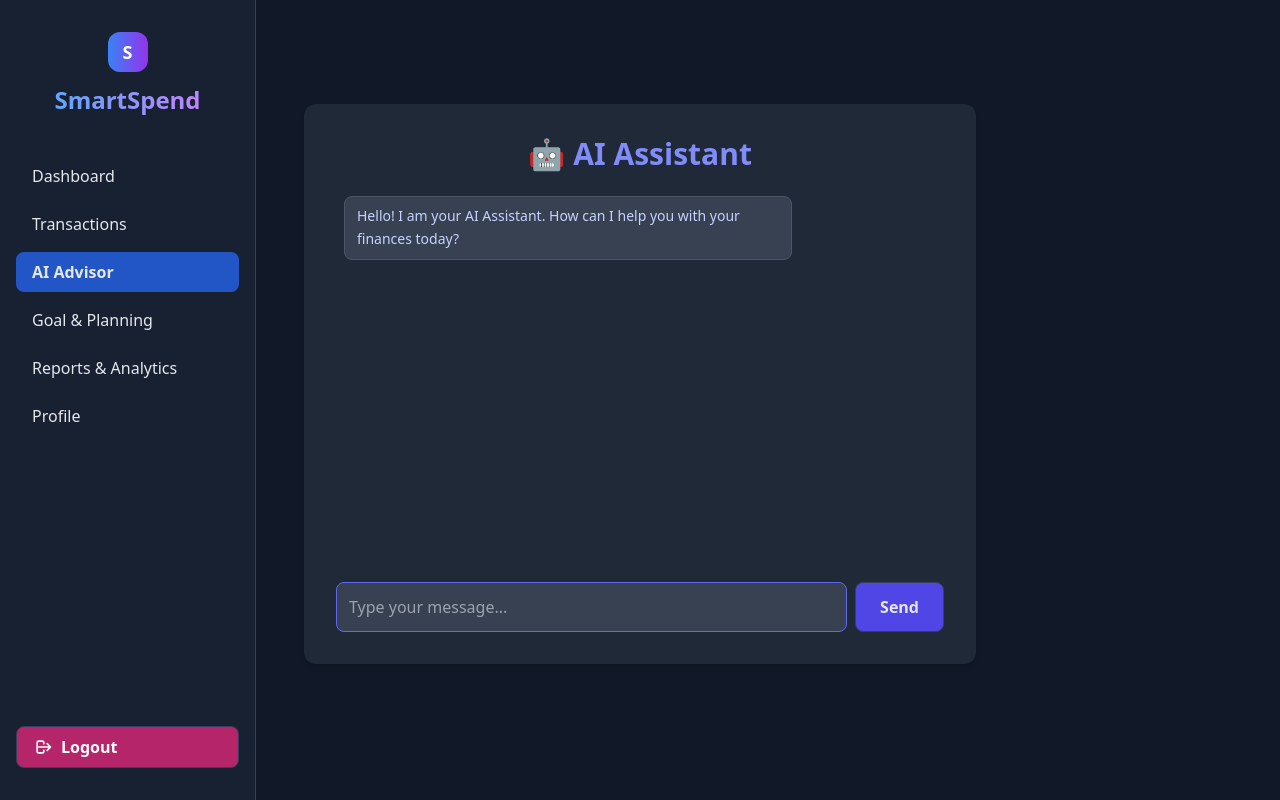
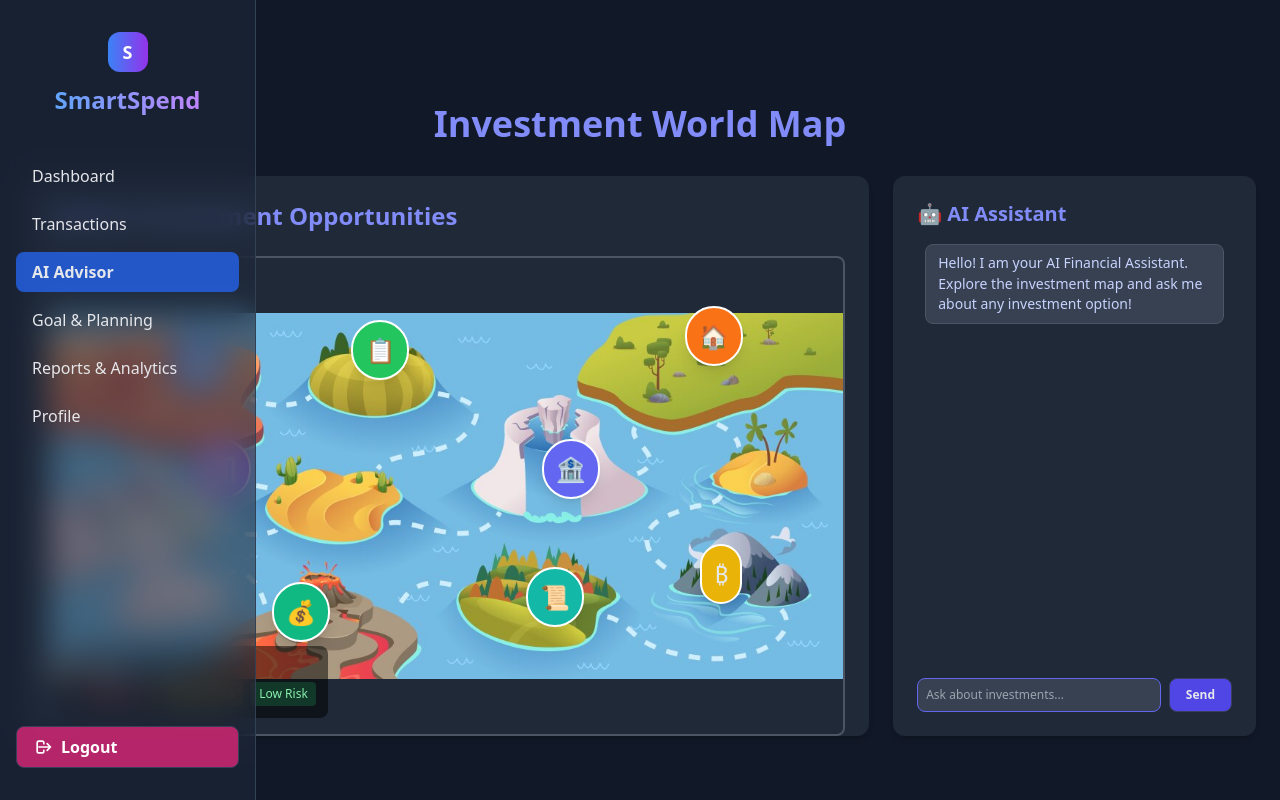
Before and after one commit to bryanyyj/fintech, a React (Vite) app in the folder client/: page /analyzer in a window 1280 px wide. Built offline with nearby package versions, Linux system fonts and the light colour scheme; sample sign-in values are in the browser's storage.

Commit message:
map implementation for chatbot page

```diff
--- a/client/src/pages/Analyzer.jsx
+++ b/client/src/pages/Analyzer.jsx
@@ -1,4 +1,5 @@
 import { useState, useRef, useEffect } from 'react';
+import mapBg from '../img/good_map.jpg';
 
 function formatAIResponse(text) {
   // Try to extract Score, Reason, Tip
@@ -16,13 +17,115 @@ function formatAIResponse(text) {
   return <span className="text-sm">{text}</span>;
 }
 
+// Investment locations on the map
+const investmentLocations = [
+  {
+    id: 'stocks',
+    name: 'Stock Market District',
+    icon: '📈',
+    position: { top: '16%', left: '15%' },
+    description: 'Ownership shares in publicly traded companies',
+    risk: 'High',
+    return: 'High',
+    timeHorizon: '5+ years',
+    details: 'Stocks represent ownership in a company. When you buy a stock, you are purchasing a small piece of that company. Stock prices can be volatile but historically provide higher returns over the long term.',
+    color: 'bg-blue-500'
+  },
+  {
+    id: 'bonds',
+    name: 'Government Bonds Plaza',
+    icon: '📋',
+    position: { top: '13%', left: '38%' },
+    description: 'Fixed-income securities that pay regular interest',
+    risk: 'Low-Medium',
+    return: 'Low-Medium',
+    timeHorizon: '1-10 years',
+    details: 'Bonds are loans you make to companies or governments. They pay regular interest and return your principal at maturity. Generally safer than stocks but with lower potential returns.',
+    color: 'bg-green-500'
+  },
+  {
+    id: 'real-estate',
+    name: 'Real Estate Valley',
+    icon: '🏠',
+    position: { top: '10%', left: '80%' },
+    description: 'Property investments for rental income or appreciation',
+    risk: 'Medium-High',
+    return: 'Medium-High',
+    timeHorizon: '5+ years',
+    details: 'Real estate investing can include rental properties, REITs, or real estate crowdfunding. It provides income through rent and potential appreciation, but requires significant capital and management.',
+    color: 'bg-orange-500'
+  },
+  {
+    id: 'etfs',
+    name: 'ETF Exchange Center',
+    icon: '📊',
+    position: { top: '38%', left: '18%' },
+    description: 'Exchange-traded funds that track market indices',
+    risk: 'Medium',
+    return: 'Medium',
+    timeHorizon: '3+ years',
+    details: 'ETFs are baskets of securities that trade like stocks. They offer diversification and typically have lower fees than mutual funds. Great for beginners and passive investors.',
+    color: 'bg-purple-500'
+  },
+  {
+    id: 'mutual-funds',
+    name: 'Mutual Funds Tower',
+    icon: '🏦',
+    position: { top: '38%', left: '62%' },
+    description: 'Pooled investment funds managed by professionals',
+    risk: 'Medium',
+    return: 'Medium',
+    timeHorizon: '3+ years',
+    details: 'Mutual funds pool money from many investors to buy a diversified portfolio. They are professionally managed and offer instant diversification, but often have higher fees than ETFs.',
+    color: 'bg-indigo-500'
+  },
+  {
+    id: 'crypto',
+    name: 'Crypto Mining District',
+    icon: '₿',
+    position: { top: '60%', left: '82%' },
+    description: 'Digital currencies and blockchain assets',
+    risk: 'Very High',
+    return: 'Very High',
+    timeHorizon: '1+ years',
+    details: 'Cryptocurrencies are digital assets that use blockchain technology. They can offer high returns but are extremely volatile and speculative. Only invest what you can afford to lose.',
+    color: 'bg-yellow-500'
+  },
+  {
+    id: 'savings',
+    name: 'Savings Harbor',
+    icon: '💰',
+    position: { top: '68%', left: '28%' },
+    description: 'Interest-bearing accounts with higher rates',
+    risk: 'Very Low',
+    return: 'Low',
+    timeHorizon: 'Short-term',
+    details: 'High-yield savings accounts offer better interest rates than traditional savings accounts. They are FDIC-insured and perfect for emergency funds or short-term goals.',
+    color: 'bg-emerald-500'
+  },
+  {
+    id: 'cds',
+    name: 'CD Island',
+    icon: '📜',
+    position: { top: '65%', left: '60%' },
+    description: 'Time deposits with guaranteed returns',
+    risk: 'Very Low',
+    return: 'Low',
+    timeHorizon: '3 months - 5 years',
+    details: 'CDs are time deposits that offer guaranteed returns for locking your money away for a set period. They are FDIC-insured and great for conservative investors.',
+    color: 'bg-teal-500'
+  }
+];
+
 export default function AIAssistant() {
   const [messages, setMessages] = useState([
-    { sender: 'ai', text: 'Hello! I am your AI Assistant. How can I help you with your finances today?' }
+    { sender: 'ai', text: 'Hello! I am your AI Financial Assistant. Explore the investment map and ask me about any investment option!' }
   ]);
   const [input, setInput] = useState('');
   const [loading, setLoading] = useState(false);
   const [error, setError] = useState(null);
+  const [selectedLocation, setSelectedLocation] = useState(null);
+  const [showPopup, setShowPopup] = useState(false);
   const chatEndRef = useRef(null);
 
   useEffect(() => {
@@ -53,14 +156,116 @@ export default function AIAssistant() {
     }
   };
 
+  const handleLocationClick = (location) => {
+    setSelectedLocation(location);
+    setShowPopup(true);
+  };
+
+  const closePopup = () => {
+    setShowPopup(false);
+    setSelectedLocation(null);
+  };
+
   return (
     <div className="min-h-screen bg-gray-900 text-white p-6">
-      <div className="max-w-2xl mx-auto mt-20 bg-gray-800 p-8 rounded-xl shadow-md flex flex-col h-[70vh]">
-        <h2 className="text-3xl font-bold text-indigo-400 mb-6 text-center">🤖 AI Assistant</h2>
+      <div className="max-w-7xl mx-auto mt-20">
+        <h1 className="text-4xl font-bold text-indigo-400 mb-8 text-center">Investment World Map</h1>
+
+        <div className="flex gap-6 h-[70vh]">
+          {/* Investment Map - 70% */}
+          <div className="w-[70%] bg-gray-800 rounded-xl shadow-md p-6 relative overflow-hidden">
+            <h2 className="text-2xl font-bold text-indigo-400 mb-6">Explore Investment Opportunities</h2>
+            {/* Map Background with real image, zoomed out */}
+            <div
+              className="relative w-full h-[60vh] rounded-lg border-2 border-gray-600"
+              style={{
+                backgroundImage: `url(${mapBg})`,
+                backgroundSize: 'contain',
+                backgroundRepeat: 'no-repeat',
+                backgroundPosition: 'center',
+              }}
+            >
+              {/* Investment Location Icons */}
+              {investmentLocations.map((location) => (
+                <button
+                  key={location.id}
+                  onClick={() => handleLocationClick(location)}
+                  className={`absolute ${location.color} hover:scale-110 transition-all duration-200 p-3 rounded-full shadow-lg border-2 border-white hover:border-yellow-300 cursor-pointer group`}
+                  style={{ top: location.position.top, left: location.position.left }}
+                >
+                  <span className="text-2xl">{location.icon}</span>
+                  <div className="absolute bottom-full left-1/2 transform -translate-x-1/2 mb-2 px-2 py-1 bg-black bg-opacity-75 text-white text-xs rounded opacity-0 group-hover:opacity-100 transition-opacity whitespace-nowrap">
+                    {location.name}
+                  </div>
+                </button>
+              ))}
+              {/* Map Legend */}
+              <div className="absolute bottom-4 left-4 bg-black bg-opacity-50 p-3 rounded-lg text-xs">
+                <div className="font-bold mb-2">Legend:</div>
+                <div className="flex gap-2">
+                  <span className="bg-red-500/20 text-red-300 px-2 py-1 rounded">High Risk</span>
+                  <span className="bg-yellow-500/20 text-yellow-300 px-2 py-1 rounded">Medium Risk</span>
+                  <span className="bg-green-500/20 text-green-300 px-2 py-1 rounded">Low Risk</span>
+                </div>
+              </div>
+            </div>
+
+            {/* Popup Modal */}
+            {showPopup && selectedLocation && (
+              <div className="fixed inset-0 bg-black bg-opacity-50 flex items-center justify-center z-50">
+                <div className="bg-gray-800 p-6 rounded-xl max-w-md w-full mx-4 border border-gray-600">
+                  <div className="flex justify-between items-start mb-4">
+                    <div className="flex items-center">
+                      <span className="text-3xl mr-3">{selectedLocation.icon}</span>
+                      <h3 className="text-xl font-bold text-indigo-300">{selectedLocation.name}</h3>
+                    </div>
+                    <button
+                      onClick={closePopup}
+                      className="text-gray-400 hover:text-white text-2xl"
+                    >
+                      ×
+                    </button>
+                  </div>
+
+                  <p className="text-gray-300 mb-4">{selectedLocation.description}</p>
+
+                  <div className="grid grid-cols-2 gap-4 mb-4">
+                    <div className="bg-red-500/20 p-3 rounded-lg">
+                      <div className="text-red-300 font-semibold">Risk Level</div>
+                      <div className="text-white">{selectedLocation.risk}</div>
+                    </div>
+                    <div className="bg-green-500/20 p-3 rounded-lg">
+                      <div className="text-green-300 font-semibold">Return Potential</div>
+                      <div className="text-white">{selectedLocation.return}</div>
+                    </div>
+                  </div>
+
+                  <div className="bg-blue-500/20 p-3 rounded-lg mb-4">
+                    <div className="text-blue-300 font-semibold">Time Horizon</div>
+                    <div className="text-white">{selectedLocation.timeHorizon}</div>
+                  </div>
+
+                  <p className="text-sm text-gray-300 leading-relaxed">{selectedLocation.details}</p>
+
+                  <button
+                    onClick={closePopup}
+                    className="w-full mt-4 bg-indigo-600 hover:bg-indigo-700 py-2 rounded-lg font-semibold transition-colors"
+                  >
+                    Got it!
+                  </button>
+                </div>
+              </div>
+            )}
+          </div>
+
+          {/* AI Chatbot - 30% */}
+          <div className="w-[30%] bg-gray-800 rounded-xl shadow-md p-6 flex flex-col">
+            <h2 className="text-xl font-bold text-indigo-400 mb-4">🤖 AI Assistant</h2>
+
             <div className="flex-1 overflow-y-auto mb-4 px-2" style={{ scrollbarWidth: 'thin' }}>
               {messages.map((msg, idx) => (
                 <div key={idx} className={`mb-3 flex ${msg.sender === 'user' ? 'justify-end' : 'justify-start'}`}>
-              <div className={`px-3 py-2 rounded-lg max-w-md break-words leading-relaxed border border-gray-600 text-sm ${
+                  <div className={`px-3 py-2 rounded-lg max-w-full break-words leading-relaxed border border-gray-600 text-xs ${
                     msg.sender === 'user'
                       ? 'bg-indigo-600 text-white self-end'
                       : 'bg-gray-700 text-indigo-200 self-start'
@@ -71,34 +276,38 @@ export default function AIAssistant() {
               ))}
               {loading && (
                 <div className="mb-3 flex justify-start">
-              <div className="px-3 py-2 rounded-lg max-w-md bg-gray-700 text-indigo-200 animate-pulse border border-gray-600 text-sm">
+                  <div className="px-3 py-2 rounded-lg max-w-full bg-gray-700 text-indigo-200 animate-pulse border border-gray-600 text-xs">
                     Thinking...
                   </div>
                 </div>
               )}
               <div ref={chatEndRef} />
             </div>
+
             <form onSubmit={handleSend} className="flex gap-2">
               <input
                 type="text"
                 value={input}
                 onChange={e => setInput(e.target.value)}
-            placeholder="Type your message..."
-            className="flex-1 p-3 rounded-lg bg-gray-700 border border-gray-600 text-white focus:outline-none focus:border-indigo-500"
+                placeholder="Ask about investments..."
+                className="flex-1 p-2 rounded-lg bg-gray-700 border border-gray-600 text-white focus:outline-none focus:border-indigo-500 text-xs"
                 autoFocus
                 disabled={loading}
               />
               <button
                 type="submit"
-            className="bg-indigo-600 hover:bg-indigo-700 px-6 py-2 rounded-lg font-semibold transition-colors"
+                className="bg-indigo-600 hover:bg-indigo-700 px-4 py-2 rounded-lg font-semibold transition-colors text-xs"
                 disabled={loading}
               >
-            {loading ? 'Sending...' : 'Send'}
+                {loading ? '...' : 'Send'}
               </button>
             </form>
+
             {error && (
-          <div className="text-red-400 text-center mt-2">{error}</div>
+              <div className="text-red-400 text-center mt-2 text-xs">{error}</div>
             )}
+          </div>
+        </div>
       </div>
     </div>
   );
--- a/client/src/routes/mainRoutes.js
+++ b/client/src/routes/mainRoutes.js
@@ -7,8 +7,6 @@ import register from './register.js';
 import decision from './analyze_decision.js';
 import profile from './save_profile.js';
 import spend from './spending.js';
-import GoalPlanning from '../pages/GoalPlanning';
-import ReportsAnalytics from '../pages/SmartHistory';
 
 // Controllers and middleware
 import { preTokenGenerate, beforeSendToken, showTokenVerified, preCompare, showCompareSuccess, showHashing } from '../controllers/exampleController.js';
```
Also changed, not shown: client/src/img/good_map.jpg (added). Lines whose indentation alone changed are shown as unchanged.
